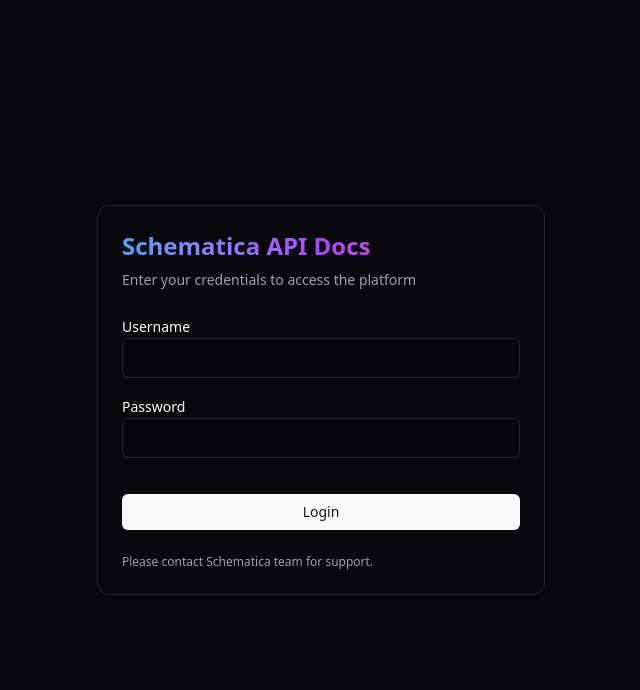
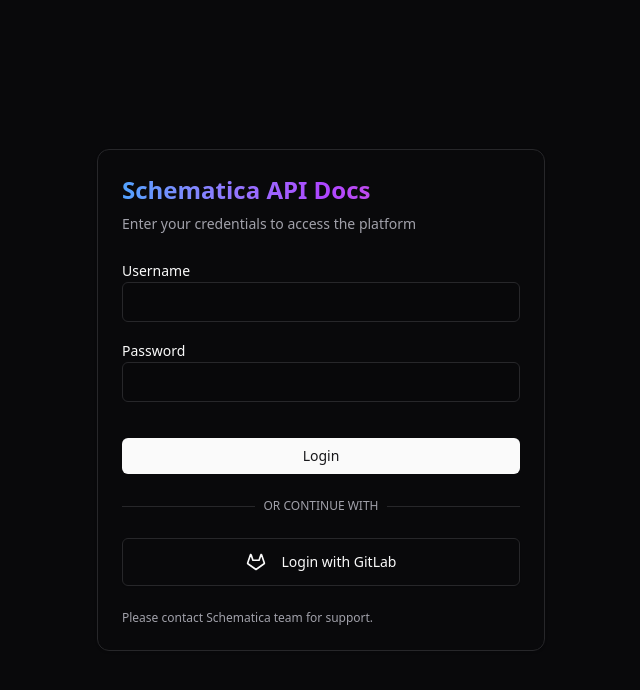
Before and after one commit to Amir-Zouerami/schematica-frontend, a React (Vite) app: page /login in a window 1280 px wide. Shown: the top 690 px of the page, without its empty margins (319-959 px from the left). Built offline with nearby package versions, Linux system fonts and the light colour scheme.

Commit message:
client now knows if user has password or used Gitlab to log in.

```diff
--- a/src/components/auth/ChangePasswordModal.tsx
+++ b/src/components/auth/ChangePasswordModal.tsx
@@ -33,7 +33,6 @@
 	redirectTo?: string;
 }
 
-// A factory function to create a Zod schema based on the form mode
 const getFormSchema = (mode: 'change' | 'set') => {
 	let schema = z
 		.object({
@@ -68,7 +67,7 @@
 	onClose,
 	redirectTo = '/login',
 }) => {
-	const { changePassword, logout } = useAuth();
+	const { user, changePassword, logout } = useAuth();
 	const setPasswordMutation = useSetPassword();
 	const { toast } = useToast();
 	const navigate = useNavigate();
@@ -91,13 +90,15 @@
 
 	useEffect(() => {
 		if (isOpen) {
-			// Reset the form state whenever the modal is opened
 			form.reset();
-			setFormMode('change');
+			if (user?.hasPassword === false) {
+				setFormMode('set');
+			} else {
+				setFormMode('change');
+			}
 		}
-	}, [isOpen, form]);
+	}, [isOpen, user, form]);
 
-	// Re-validate the form if the mode changes (e.g., from 'change' to 'set')
 	useEffect(() => {
 		form.trigger();
 	}, [formMode, form.trigger]);
@@ -115,25 +116,11 @@
 				onClose();
 				navigate(redirectTo, { replace: true });
 			} catch (err) {
-				if (
-					err instanceof ApiError &&
-					err.errorResponse?.type === 'OAUTH_USER_NO_PASSWORD_SET'
-				) {
-					setFormMode('set');
-					form.clearErrors(); // Clear validation errors for the new mode
-					toast({
-						title: 'Set Your Password',
-						description:
-							'Your account was created via an external provider. Please set a password to enable local login.',
-					});
-				} else {
-					const errorMessage =
-						err instanceof ApiError ? err.message : 'An unexpected error occurred.';
-					form.setError('currentPassword', { type: 'server', message: errorMessage });
-				}
+				const errorMessage =
+					err instanceof ApiError ? err.message : 'An unexpected error occurred.';
+				form.setError('currentPassword', { type: 'server', message: errorMessage });
 			}
 		} else {
-			// 'set' mode
 			try {
 				await setPasswordMutation.mutateAsync({ newPassword: values.newPassword });
 				toast({
--- a/src/components/auth/LoginForm.tsx
+++ b/src/components/auth/LoginForm.tsx
@@ -1,7 +1,7 @@
 import { useAuth } from '@/contexts/AuthContext';
 import { ApiError } from '@/utils/api';
 import { zodResolver } from '@hookform/resolvers/zod';
-import { AlertCircle } from 'lucide-react';
+import { AlertCircle, Gitlab } from 'lucide-react'; // Import Gitlab from lucide-react
 import { useForm } from 'react-hook-form';
 import { useLocation, useNavigate } from 'react-router-dom';
 import { z } from 'zod';
@@ -25,7 +25,6 @@
 } from '@/components/ui/form';
 import { Input } from '@/components/ui/input';
 
-// 1. Define the Zod schema for the form
 const formSchema = z.object({
 	username: z.string().min(1, { message: 'Username is required.' }),
 	password: z.string().min(1, { message: 'Password is required.' }),
@@ -41,7 +40,6 @@
 	const fromLocation = location.state?.from;
 	const redirectTo = fromLocation && fromLocation.pathname !== '/login' ? fromLocation : '/';
 
-	// 2. Initialize the form with react-hook-form
 	const form = useForm<LoginFormValues>({
 		resolver: zodResolver(formSchema),
 		defaultValues: {
@@ -52,14 +50,12 @@
 
 	const { isSubmitting } = form.formState;
 
-	// 3. Define the submit handler
 	const onSubmit = async (values: LoginFormValues) => {
 		try {
 			await login(values.username, values.password);
 			navigate(redirectTo, { replace: true });
 		} catch (err) {
 			if (err instanceof ApiError && (err.status === 401 || err.status === 400)) {
-				// Set a general form error, not tied to a specific field
 				form.setError('root.serverError', {
 					type: 'manual',
 					message: err.message || 'Invalid username or password.',
@@ -82,7 +78,6 @@
 				<CardDescription>Enter your credentials to access the platform</CardDescription>
 			</CardHeader>
 			<CardContent>
-				{/* 4. Use the Shadcn Form component */}
 				<Form {...form}>
 					<form
 						onSubmit={form.handleSubmit(onSubmit)}
@@ -136,6 +131,22 @@
 						</Button>
 					</form>
 				</Form>
+
+				<div className="relative my-6">
+					<div className="absolute inset-0 flex items-center">
+						<span className="w-full border-t" />
+					</div>
+					<div className="relative flex justify-center text-xs uppercase">
+						<span className="bg-card px-2 text-muted-foreground">Or continue with</span>
+					</div>
+				</div>
+
+				<Button variant="outline" className="w-full h-12" asChild>
+					<a href="/api/v2/auth/gitlab">
+						<Gitlab className="mr-2 h-5! w-5!" />
+						Login with GitLab
+					</a>
+				</Button>
 			</CardContent>
 			<CardFooter>
 				<p className="text-xs text-muted-foreground">
```
